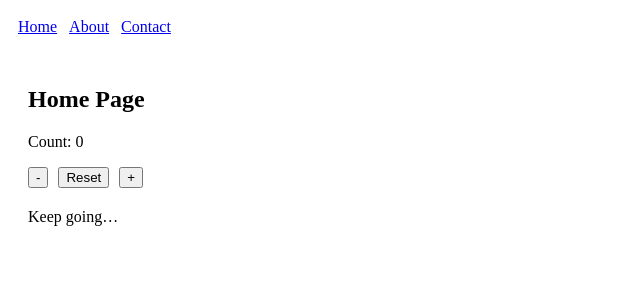
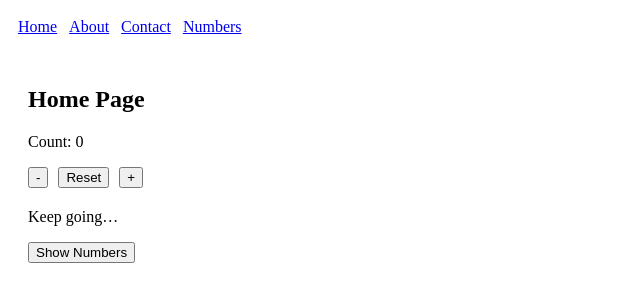
Before and after one commit to zensude/-react-router-app, a React (Vite) app: page / in a window 1280 px wide. Shown: the top 302 px of the page, without its empty margins (0-640 px from the left). Built offline with nearby package versions, Linux system fonts and the light colour scheme.

Commit message:
Toggle logic practice with button

```diff
--- a/src/components/Navbar.jsx
+++ b/src/components/Navbar.jsx
@@ -7,6 +7,7 @@ export default function Navbar() {
             <Link to="/">Home</Link>
             <Link to="/about">About</Link>
             <Link to="/contact">Contact</Link>
+            <Link to="/numbers">Numbers</Link>
         </nav>
     );
 }
--- a/src/pages/Home.jsx
+++ b/src/pages/Home.jsx
@@ -1,9 +1,11 @@
 import React, { useState } from "react";
+import Numbers from "../pages/Numbers";
 export default function Home() {
     const [count, setCount] = useState(0);
     const increase = () => setCount(count + 1);
     const decrease = () => setCount(count - 1);
     const reset = () => setCount(0);
+    const [showNumbers, setShowNumbers] = useState(false);
     return (
         <div style={{ padding: 20 }}>
             <h2>Home Page</h2>
@@ -15,6 +17,11 @@ export default function Home() {
                 <p style={{ marginTop: 20 }} >🔥 Nice! You reached 5+</p>) : (
                 <p style={{ marginTop: 20 }}>Keep going…</p>
             )}
+            <button onClick={() => setShowNumbers(!showNumbers)} >
+                {showNumbers ? "Hide Numbers" : "Show Numbers"}
+            </button>
+            {showNumbers && <Numbers />}
+
         </div>
     );
 }
```
